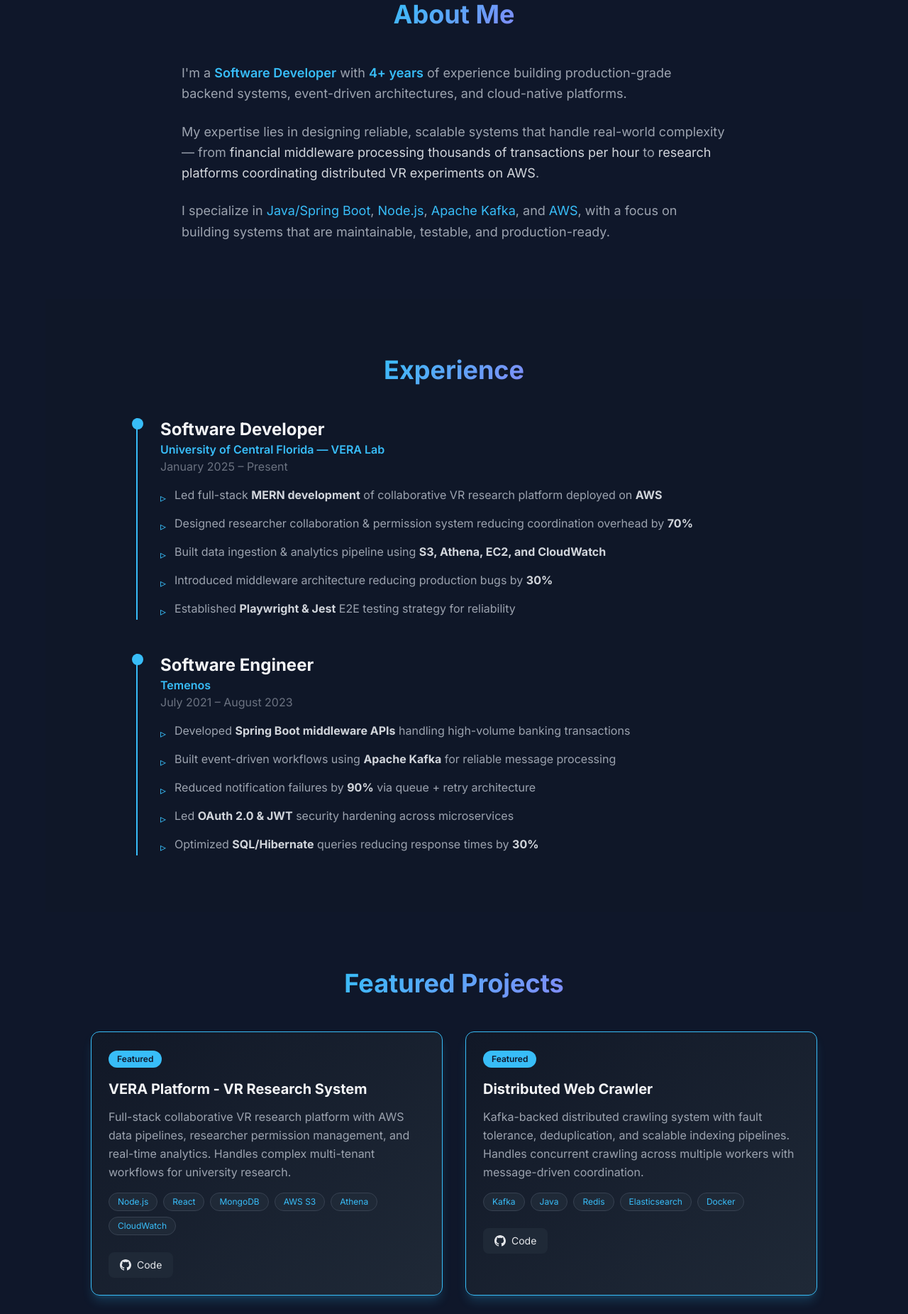
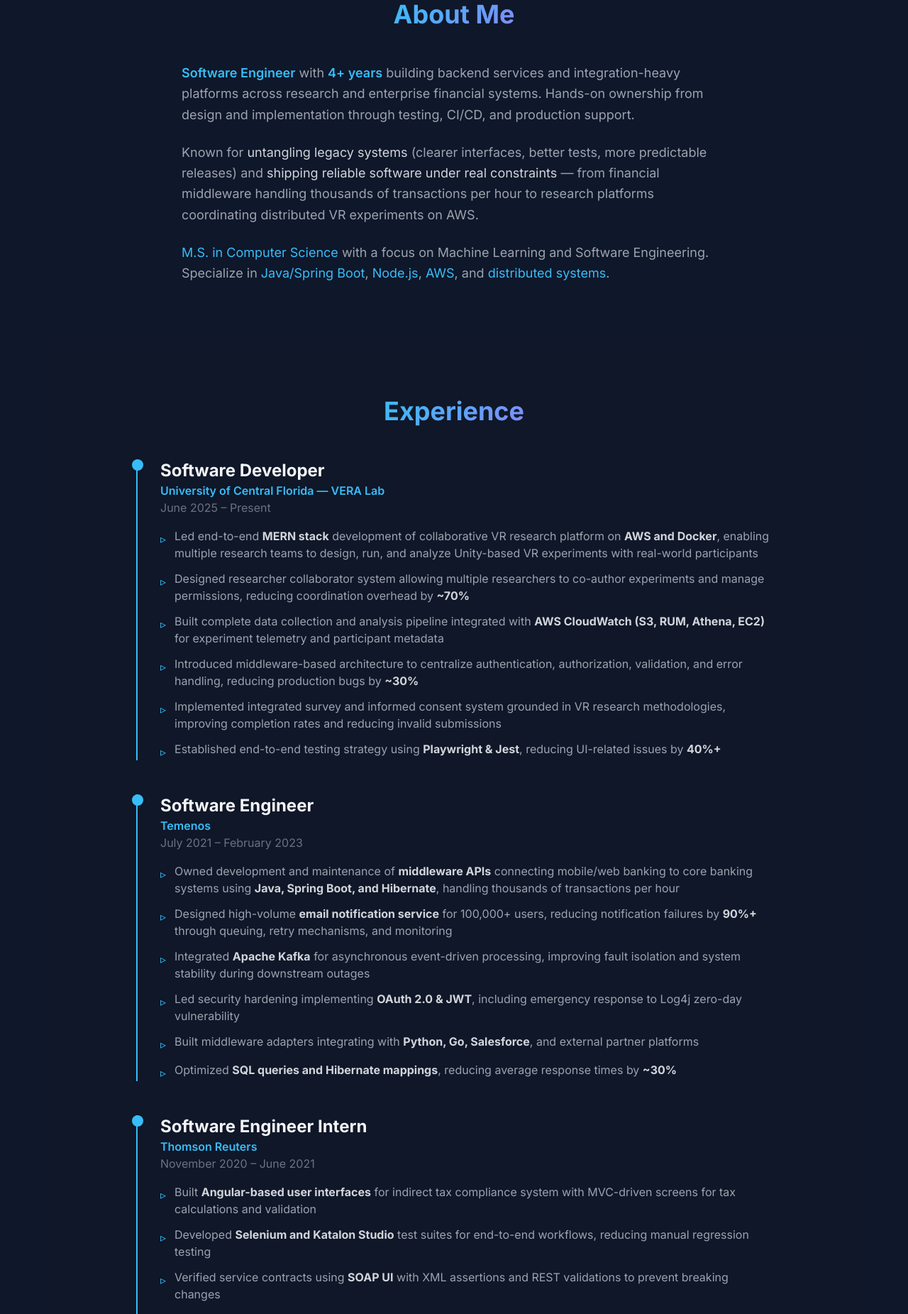
Before and after one commit to sirimungi/siriportfolio, a React (Vite) app: page / in a window 1280 px wide. Shown: the part 880-2731 px from the top of the page at 71% size. Built offline with nearby package versions, Linux system fonts and the light colour scheme.

Commit message:
committing updated changes

```diff
--- a/index.html
+++ b/index.html
@@ -4,11 +4,11 @@
     <meta charset="UTF-8" />
     <link rel="icon" type="image/svg+xml" href="/vite.svg" />
     <meta name="viewport" content="width=device-width, initial-scale=1.0" />
-    <meta name="description" content="Siri M - Software Developer specializing in backend systems, distributed architectures, and cloud-native platforms" />
+    <meta name="description" content="Siri M - Software Engineer specializing in backend systems, distributed architectures, and integration-heavy platforms" />
     <link rel="preconnect" href="https://fonts.googleapis.com">
     <link rel="preconnect" href="https://fonts.gstatic.com" crossorigin>
     <link href="https://fonts.googleapis.com/css2?family=Inter:wght@300;400;600;700;800;900&display=swap" rel="stylesheet">
-    <title>Siri M - Software Developer | Backend & Cloud Engineer</title>
+    <title>Siri M - Software Engineer | Backend & Integration Platforms</title>
   </head>
   <body>
     <div id="root"></div>
--- a/src/App.jsx
+++ b/src/App.jsx
@@ -5,7 +5,7 @@
 function Navbar() {
   const [isOpen, setIsOpen] = useState(false);
 
-  const navItems = ["About", "Experience", "Projects", "Skills", "Contact"];
+  const navItems = ["About", "Experience", "Projects", "Skills", "Education", "Contact"];
 
   return (
     <nav className="fixed top-0 w-full bg-primary/95 backdrop-blur-sm z-50 border-b border-gray-800">
@@ -162,10 +162,10 @@
             Hi, I'm <span className="gradient-text">Siri M</span>
           </h1>
           <p className="text-2xl md:text-3xl text-gray-400 mb-4">
-            Software Developer
+            Software Engineer
           </p>
           <p className="text-lg text-gray-500 max-w-2xl mb-8">
-            Building scalable backend systems, cloud-native platforms, and distributed architectures
+            Building backend services and integration-heavy platforms across research and enterprise systems
           </p>
 
           <div className="flex gap-4 justify-center flex-wrap">
@@ -192,7 +192,7 @@
                 <path d="M19 0h-14c-2.761 0-5 2.239-5 5v14c0 2.761 2.239 5 5 5h14c2.762 0 5-2.239 5-5v-14c0-2.761-2.238-5-5-5zm-11 19h-3v-11h3v11zm-1.5-12.268c-.966 0-1.75-.79-1.75-1.764s.784-1.764 1.75-1.764 1.75.79 1.75 1.764-.783 1.764-1.75 1.764zm13.5 12.268h-3v-5.604c0-3.368-4-3.113-4 0v5.604h-3v-11h3v1.765c1.396-2.586 7-2.777 7 2.476v6.759z"/>
               </svg>
             </a>
-            <a href="mailto:sirimungi9@gmail.com"
+            <a href="mailto:Msirimungi9@gmail.com"
               className="text-gray-400 hover:text-accent transition-colors">
               <svg className="w-6 h-6" fill="none" stroke="currentColor" viewBox="0 0 24 24">
                 <path strokeLinecap="round" strokeLinejoin="round" strokeWidth={2} d="M3 8l7.89 5.26a2 2 0 002.22 0L21 8M5 19h14a2 2 0 002-2V7a2 2 0 00-2-2H5a2 2 0 00-2 2v10a2 2 0 002 2z" />
@@ -210,18 +210,13 @@
           viewport={{ once: true }}
           className="max-w-3xl mx-auto">
           <p className="text-lg text-gray-400 leading-relaxed mb-6">
-            I'm a <span className="text-accent font-semibold">Software Developer</span> with <span className="text-accent font-semibold">4+ years</span> of experience
-            building production-grade backend systems, event-driven architectures, and cloud-native platforms.
+            <span className="text-accent font-semibold">Software Engineer</span> with <span className="text-accent font-semibold">4+ years</span> building backend services and integration-heavy platforms across research and enterprise financial systems. Hands-on ownership from design and implementation through testing, CI/CD, and production support.
           </p>
           <p className="text-lg text-gray-400 leading-relaxed mb-6">
-            My expertise lies in designing reliable, scalable systems that handle real-world complexity — from
-            <span className="text-gray-300"> financial middleware processing thousands of transactions per hour</span> to
-            <span className="text-gray-300"> research platforms coordinating distributed VR experiments on AWS</span>.
+            Known for <span className="text-gray-300">untangling legacy systems</span> (clearer interfaces, better tests, more predictable releases) and <span className="text-gray-300">shipping reliable software under real constraints</span> — from financial middleware handling thousands of transactions per hour to research platforms coordinating distributed VR experiments on AWS.
           </p>
           <p className="text-lg text-gray-400 leading-relaxed">
-            I specialize in <span className="text-accent">Java/Spring Boot</span>, <span className="text-accent">Node.js</span>,
-            <span className="text-accent"> Apache Kafka</span>, and <span className="text-accent">AWS</span>, with a focus on
-            building systems that are maintainable, testable, and production-ready.
+            <span className="text-accent">M.S. in Computer Science</span> with a focus on Machine Learning and Software Engineering. Specialize in <span className="text-accent">Java/Spring Boot</span>, <span className="text-accent">Node.js</span>, <span className="text-accent">AWS</span>, and <span className="text-accent">distributed systems</span>.
           </p>
         </motion.div>
       </Section>
@@ -239,28 +234,32 @@
             <div className="mb-2">
               <h3 className="text-2xl font-bold text-gray-100">Software Developer</h3>
               <p className="text-accent font-semibold">University of Central Florida — VERA Lab</p>
-              <p className="text-gray-500">January 2025 – Present</p>
+              <p className="text-gray-500">June 2025 – Present</p>
             </div>
             <ul className="mt-4 space-y-3 text-gray-400">
               <li className="flex gap-3">
                 <span className="text-accent mt-1">▹</span>
-                <span>Led full-stack <strong className="text-gray-300">MERN development</strong> of collaborative VR research platform deployed on <strong className="text-gray-300">AWS</strong></span>
+                <span>Led end-to-end <strong className="text-gray-300">MERN stack</strong> development of collaborative VR research platform on <strong className="text-gray-300">AWS and Docker</strong>, enabling multiple research teams to design, run, and analyze Unity-based VR experiments with real-world participants</span>
               </li>
               <li className="flex gap-3">
                 <span className="text-accent mt-1">▹</span>
-                <span>Designed researcher collaboration & permission system reducing coordination overhead by <strong className="text-gray-300">70%</strong></span>
+                <span>Designed researcher collaborator system allowing multiple researchers to co-author experiments and manage permissions, reducing coordination overhead by <strong className="text-gray-300">~70%</strong></span>
               </li>
               <li className="flex gap-3">
                 <span className="text-accent mt-1">▹</span>
-                <span>Built data ingestion & analytics pipeline using <strong className="text-gray-300">S3, Athena, EC2, and CloudWatch</strong></span>
+                <span>Built complete data collection and analysis pipeline integrated with <strong className="text-gray-300">AWS CloudWatch (S3, RUM, Athena, EC2)</strong> for experiment telemetry and participant metadata</span>
               </li>
               <li className="flex gap-3">
                 <span className="text-accent mt-1">▹</span>
-                <span>Introduced middleware architecture reducing production bugs by <strong className="text-gray-300">30%</strong></span>
+                <span>Introduced middleware-based architecture to centralize authentication, authorization, validation, and error handling, reducing production bugs by <strong className="text-gray-300">~30%</strong></span>
               </li>
               <li className="flex gap-3">
                 <span className="text-accent mt-1">▹</span>
-                <span>Established <strong className="text-gray-300">Playwright & Jest</strong> E2E testing strategy for reliability</span>
+                <span>Implemented integrated survey and informed consent system grounded in VR research methodologies, improving completion rates and reducing invalid submissions</span>
+              </li>
+              <li className="flex gap-3">
+                <span className="text-accent mt-1">▹</span>
+                <span>Established end-to-end testing strategy using <strong className="text-gray-300">Playwright & Jest</strong>, reducing UI-related issues by <strong className="text-gray-300">40%+</strong></span>
               </li>
             </ul>
           </motion.div>
@@ -274,28 +273,63 @@
             <div className="mb-2">
               <h3 className="text-2xl font-bold text-gray-100">Software Engineer</h3>
               <p className="text-accent font-semibold">Temenos</p>
-              <p className="text-gray-500">July 2021 – August 2023</p>
+              <p className="text-gray-500">July 2021 – February 2023</p>
             </div>
             <ul className="mt-4 space-y-3 text-gray-400">
               <li className="flex gap-3">
                 <span className="text-accent mt-1">▹</span>
-                <span>Developed <strong className="text-gray-300">Spring Boot middleware APIs</strong> handling high-volume banking transactions</span>
+                <span>Owned development and maintenance of <strong className="text-gray-300">middleware APIs</strong> connecting mobile/web banking to core banking systems using <strong className="text-gray-300">Java, Spring Boot, and Hibernate</strong>, handling thousands of transactions per hour</span>
               </li>
               <li className="flex gap-3">
                 <span className="text-accent mt-1">▹</span>
-                <span>Built event-driven workflows using <strong className="text-gray-300">Apache Kafka</strong> for reliable message processing</span>
+                <span>Designed high-volume <strong className="text-gray-300">email notification service</strong> for 100,000+ users, reducing notification failures by <strong className="text-gray-300">90%+</strong> through queuing, retry mechanisms, and monitoring</span>
               </li>
               <li className="flex gap-3">
                 <span className="text-accent mt-1">▹</span>
-                <span>Reduced notification failures by <strong className="text-gray-300">90%</strong> via queue + retry architecture</span>
+                <span>Integrated <strong className="text-gray-300">Apache Kafka</strong> for asynchronous event-driven processing, improving fault isolation and system stability during downstream outages</span>
               </li>
               <li className="flex gap-3">
                 <span className="text-accent mt-1">▹</span>
-                <span>Led <strong className="text-gray-300">OAuth 2.0 & JWT</strong> security hardening across microservices</span>
+                <span>Led security hardening implementing <strong className="text-gray-300">OAuth 2.0 & JWT</strong>, including emergency response to Log4j zero-day vulnerability</span>
               </li>
               <li className="flex gap-3">
                 <span className="text-accent mt-1">▹</span>
-                <span>Optimized <strong className="text-gray-300">SQL/Hibernate</strong> queries reducing response times by <strong className="text-gray-300">30%</strong></span>
+                <span>Built middleware adapters integrating with <strong className="text-gray-300">Python, Go, Salesforce</strong>, and external partner platforms</span>
+              </li>
+              <li className="flex gap-3">
+                <span className="text-accent mt-1">▹</span>
+                <span>Optimized <strong className="text-gray-300">SQL queries and Hibernate mappings</strong>, reducing average response times by <strong className="text-gray-300">~30%</strong></span>
+              </li>
+            </ul>
+          </motion.div>
+
+          <motion.div
+            initial={{ opacity: 0, x: -30 }}
+            whileInView={{ opacity: 1, x: 0 }}
+            viewport={{ once: true }}
+            className="relative pl-8 border-l-2 border-accent">
+            <div className="absolute -left-2 top-0 w-4 h-4 bg-accent rounded-full"></div>
+            <div className="mb-2">
+              <h3 className="text-2xl font-bold text-gray-100">Software Engineer Intern</h3>
+              <p className="text-accent font-semibold">Thomson Reuters</p>
+              <p className="text-gray-500">November 2020 – June 2021</p>
+            </div>
+            <ul className="mt-4 space-y-3 text-gray-400">
+              <li className="flex gap-3">
+                <span className="text-accent mt-1">▹</span>
+                <span>Built <strong className="text-gray-300">Angular-based user interfaces</strong> for indirect tax compliance system with MVC-driven screens for tax calculations and validation</span>
+              </li>
+              <li className="flex gap-3">
+                <span className="text-accent mt-1">▹</span>
+                <span>Developed <strong className="text-gray-300">Selenium and Katalon Studio</strong> test suites for end-to-end workflows, reducing manual regression testing</span>
+              </li>
+              <li className="flex gap-3">
+                <span className="text-accent mt-1">▹</span>
+                <span>Verified service contracts using <strong className="text-gray-300">SOAP UI</strong> with XML assertions and REST validations to prevent breaking changes</span>
+              </li>
+              <li className="flex gap-3">
+                <span className="text-accent mt-1">▹</span>
+                <span>Extended backend endpoints using <strong className="text-gray-300">Java and Python</strong> within MVC architecture for UI features</span>
               </li>
             </ul>
           </motion.div>
@@ -309,44 +343,25 @@
 
           <ProjectCard
             featured
-            title="VERA Platform - VR Research System"
-            description="Full-stack collaborative VR research platform with AWS data pipelines, researcher permission management, and real-time analytics. Handles complex multi-tenant workflows for university research."
-            tech={["Node.js", "React", "MongoDB", "AWS S3", "Athena", "CloudWatch"]}
+            title="Distributed Web Crawling and Indexing System"
+            description="Built horizontally scalable crawlers with rate limiting, deduplication, and fault tolerance using Kafka-backed task queues. Implemented orchestration and monitoring services to manage crawl jobs and persist metadata for downstream analytics and ML experimentation."
+            tech={["Kafka", "Java", "Docker", "Distributed Systems", "Task Queues"]}
             github="https://github.com/sirimungi"
           />
 
           <ProjectCard
             featured
-            title="Distributed Web Crawler"
-            description="Kafka-backed distributed crawling system with fault tolerance, deduplication, and scalable indexing pipelines. Handles concurrent crawling across multiple workers with message-driven coordination."
-            tech={["Kafka", "Java", "Redis", "Elasticsearch", "Docker"]}
-            github="https://github.com/sirimungi"
-          />
-
-          <ProjectCard
-            title="Phishing URL Detection (GAN)"
-            description="GAN-based phishing classifier trained on 1M+ URLs achieving 97.5% accuracy. Production microservice with sub-200ms inference latency using TensorFlow Serving."
-            tech={["Python", "TensorFlow", "Flask", "Docker", "scikit-learn"]}
+            title="Phishing URL Detection with GANs"
+            description="Trained a GAN-based phishing URL classifier on 1M+ URLs, reaching ~97.5% accuracy. Reduced false positives by 30% using a self-attention discriminator and deployed as a production microservice with sub-200ms inference latency."
+            tech={["Python", "GANs", "TensorFlow", "Flask", "Self-Attention", "Microservices"]}
             github="https://github.com/sirimungi"
           />
 
           <ProjectCard
             title="Service Reliability Monitoring Tool"
-            description="Log & metric ingestion platform detecting latency spikes and error bursts. Real-time alerting system with configurable thresholds and Slack integration."
-            tech={["Node.js", "InfluxDB", "Grafana", "Prometheus", "AWS"]}
+            description="Implemented a lightweight monitoring system that ingests application logs and metrics to detect anomalous behavior such as latency spikes and error bursts. Exposed trend analysis and alert inspection through a simple web interface, helping identify reliability issues before they impacted users."
+            tech={["Node.js", "Log Analysis", "Metrics", "Monitoring", "Alerting"]}
             github="https://github.com/sirimungi"
-          />
-
-          <ProjectCard
-            title="Banking Transaction Middleware"
-            description="High-throughput Spring Boot middleware for financial institutions. Handles transaction validation, routing, and settlement with 99.9% uptime SLA."
-            tech={["Spring Boot", "Kafka", "PostgreSQL", "Redis", "OAuth 2.0"]}
-          />
-
-          <ProjectCard
-            title="Event-Driven Notification System"
-            description="Kafka-based notification delivery platform with retry logic, dead-letter queues, and multi-channel support (email, SMS, push). Reduced failures by 90%."
-            tech={["Kafka", "Spring Boot", "RabbitMQ", "MongoDB", "Docker"]}
           />
 
         </div>
@@ -357,42 +372,89 @@
         <div className="grid md:grid-cols-2 lg:grid-cols-3 gap-6 max-w-5xl mx-auto">
 
           <SkillCategory
+            title="Languages"
+            icon="💻"
+            skills={["Python", "Java", "JavaScript", "TypeScript", "C++", "C#", "SQL", "Bash", "Go"]}
+          />
+
+          <SkillCategory
             title="Backend & APIs"
             icon="⚙️"
-            skills={["Java", "Spring Boot", "Node.js", "Express", "REST APIs", "GraphQL", "Microservices"]}
+            skills={["Node.js", "Express", "Spring Boot", ".NET", "REST", "SOAP", "Microservices", "Flask", "FastAPI"]}
+          />
+
+          <SkillCategory
+            title="Frontend"
+            icon="🎨"
+            skills={["React", "Angular", "HTML/CSS", "AJAX", "MVC Patterns", "TypeScript"]}
           />
 
           <SkillCategory
             title="Databases"
             icon="💾"
-            skills={["PostgreSQL", "MongoDB", "MySQL", "Redis", "Hibernate", "SQL Optimization"]}
+            skills={["PostgreSQL", "MySQL", "MongoDB", "Redis", "DynamoDB", "Oracle", "Hibernate"]}
           />
 
           <SkillCategory
             title="Cloud & DevOps"
             icon="☁️"
-            skills={["AWS (EC2, S3, ECS)", "Docker", "Kubernetes", "CI/CD", "Terraform", "CloudWatch"]}
+            skills={["AWS (EC2, ECS, Lambda, S3)", "Azure", "GCP", "Docker", "Kubernetes", "Terraform"]}
           />
 
           <SkillCategory
-            title="Message Queues"
+            title="Testing & Automation"
+            icon="🧪"
+            skills={["Playwright", "Selenium", "Katalon Studio", "Jest", "JUnit", "pytest", "SOAP UI", "Postman"]}
+          />
+
+          <SkillCategory
+            title="CI/CD & Tools"
+            icon="🔧"
+            skills={["GitHub Actions", "Jenkins", "Maven", "Git", "Jira", "Confluence", "Linux/Unix"]}
+          />
+
+          <SkillCategory
+            title="Message Queues & Events"
             icon="📨"
-            skills={["Apache Kafka", "RabbitMQ", "Event-Driven Architecture", "Pub/Sub Patterns"]}
+            skills={["Apache Kafka", "RabbitMQ", "Event-Driven Architecture", "Async Processing"]}
           />
 
           <SkillCategory
             title="Security & Auth"
             icon="🔒"
-            skills={["OAuth 2.0", "JWT", "HTTPS/TLS", "API Security", "Data Encryption"]}
-          />
-
-          <SkillCategory
-            title="Testing & Tools"
-            icon="🧪"
-            skills={["Jest", "Playwright", "JUnit", "Git", "Postman", "Jira", "E2E Testing"]}
+            skills={["OAuth 2.0", "JWT", "IAM", "RBAC", "TLS", "Secure SDLC"]}
           />
 
         </div>
+      </Section>
+
+      {/* Education Section */}
+      <Section id="education" title="Education">
+        <motion.div
+          initial={{ opacity: 0, y: 20 }}
+          whileInView={{ opacity: 1, y: 0 }}
+          viewport={{ once: true }}
+          className="max-w-4xl mx-auto">
+
+          <div className="bg-gradient-to-br from-gray-900 to-gray-800 rounded-xl p-8 border border-gray-700">
+            <div className="flex flex-col md:flex-row md:items-center md:justify-between mb-4">
+              <div>
+                <h3 className="text-2xl font-bold text-gray-100 mb-2">Master of Science – Computer Science</h3>
+                <p className="text-accent font-semibold text-lg">University of Central Florida</p>
+              </div>
+              <div className="text-gray-400 md:text-right mt-2 md:mt-0">
+                <p className="font-semibold">August 2023 – May 2025</p>
+                <p className="text-accent font-bold mt-1">GPA: 3.9/4.0</p>
+              </div>
+            </div>
+            <div className="mt-4">
+              <p className="text-gray-400">
+                <span className="text-gray-300 font-semibold">Specialization:</span> Machine Learning & Software Engineering
+              </p>
+            </div>
+          </div>
+
+        </motion.div>
       </Section>
 
       {/* Contact Section */}
@@ -408,7 +470,7 @@
           </p>
 
           <div className="flex flex-col sm:flex-row gap-4 justify-center mb-8">
-            <a href="mailto:sirimungi9@gmail.com"
+            <a href="mailto:Msirimungi9@gmail.com"
               className="px-8 py-4 bg-accent hover:bg-accent/90 text-primary font-semibold rounded-lg transition-all hover:scale-105 flex items-center justify-center gap-2">
               <svg className="w-5 h-5" fill="none" stroke="currentColor" viewBox="0 0 24 24">
                 <path strokeLinecap="round" strokeLinejoin="round" strokeWidth={2} d="M3 8l7.89 5.26a2 2 0 002.22 0L21 8M5 19h14a2 2 0 002-2V7a2 2 0 00-2-2H5a2 2 0 00-2 2v10a2 2 0 002 2z" />
@@ -425,7 +487,7 @@
           </div>
 
           <div className="text-gray-500">
-            <p>sirimungi9@gmail.com</p>
+            <p>Msirimungi9@gmail.com</p>
             <p className="mt-2">Based in Orlando, FL</p>
           </div>
         </motion.div>
```
